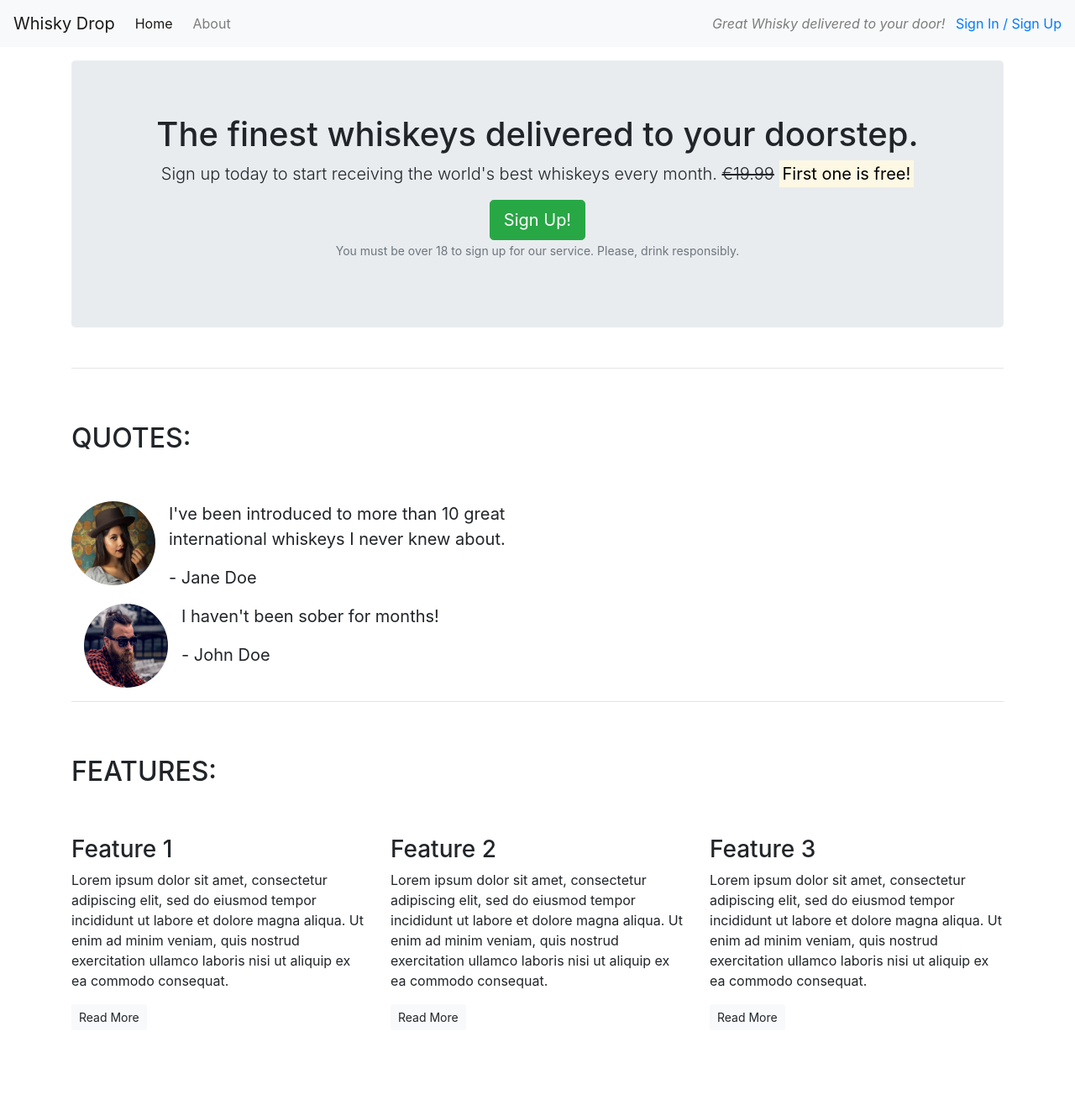
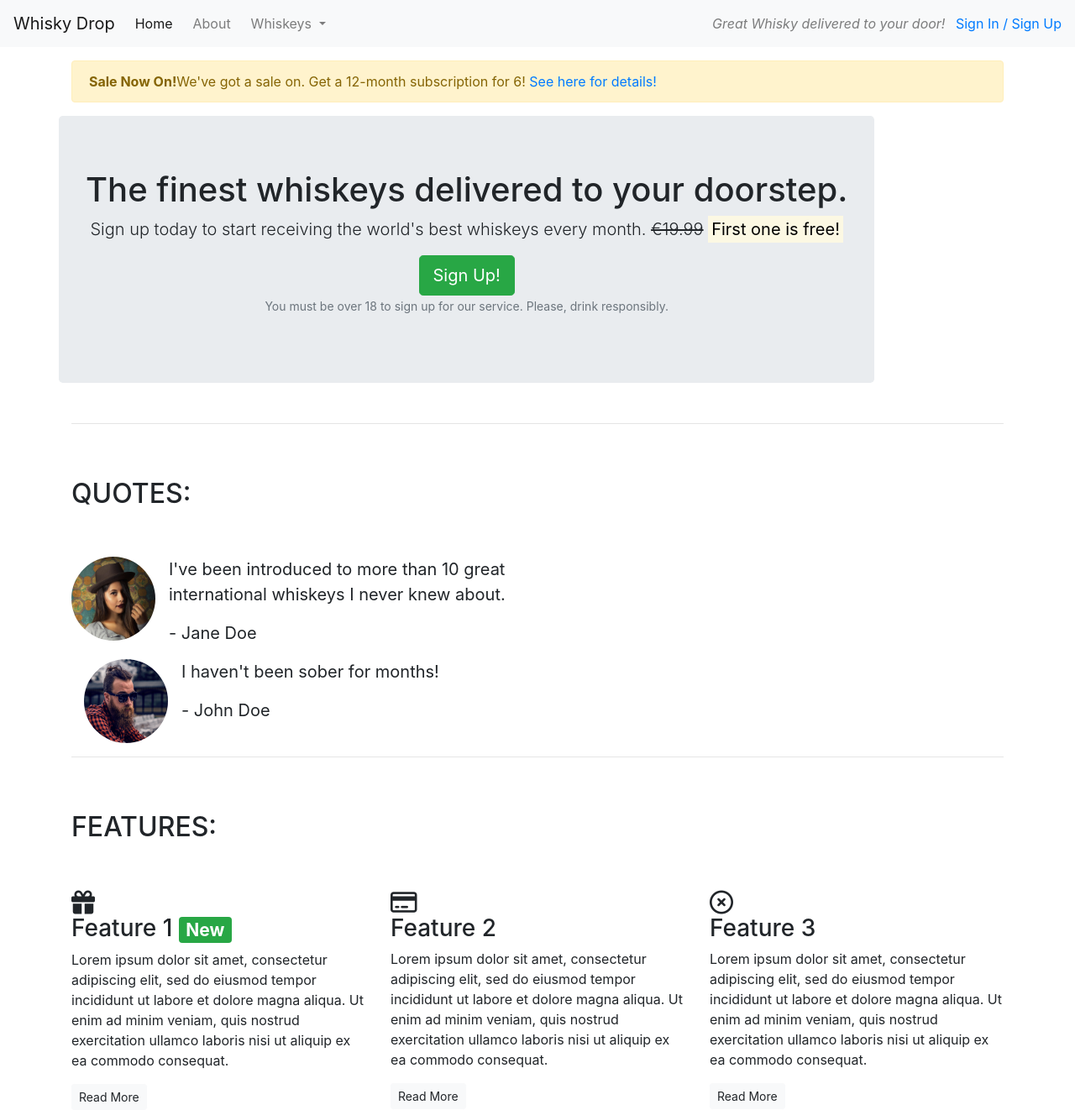
Before and after one commit to DeeMcCart/Bootstrap_test, a plain HTML site: page index.html in a window 1280 px wide. Shown: the whole page at 84% size. Before the commit the page ends 1227 px from the top, so only its background shows below. Drawn offline with nearby package versions, Linux system fonts and the light colour scheme.

Commit message:
Apply certain css styling

```diff
--- a/index.html
+++ b/index.html
@@ -8,6 +8,7 @@
     <!-- Bootstrap CSS -->
     <link rel="stylesheet" href="https://cdn.jsdelivr.net/npm/bootstrap@4.6.2/dist/css/bootstrap.min.css"
         integrity="sha384-xOolHFLEh07PJGoPkLv1IbcEPTNtaed2xpHsD9ESMhqIYd0nLMwNLD69Npy4HI+N" crossorigin="anonymous">
+    <script src="https://kit.fontawesome.com/a5acd5b07c.js" crossorigin="anonymous"></script>
 
 
 </head>
@@ -15,20 +16,45 @@
 <body>
     <nav class="navbar navbar-light bg-light navbar-expand-sm">
         <a href="/" class="navbar-brand">Whisky Drop</a>
+        <button class="navbar-toggler ml-auto" type="button" data-toggle="collapse" data-target="#navbarNavDropdown"
+            aria-controls="navbarNavDropdown" aria-expanded="false" aria-label="Toggle navigation">
+            <span class="navbar-toggler-icon"></span></button>
+
+        <div class="collapse navbar-collapse" id="navbarNavDropdown">
             <ul class="navbar-nav mr-auto">
                 <li class="active nav-item mr-2"><a class="nav-link" href="/">Home</a></li>
                 <li class="nav-item mr-2"><a class="nav-link" href="/about">About</a></li>
                 <li class="nav-item mr-2 d-block d-sm-none"><a class="nav-link" href="/login">Sign In / Sign Up</a></li>
+                <li class="nav-item dropdown">
+                    <a class="nav-link dropdown-toggle" href="#" id="navbarDropdownMenuLink" role="button" data-toggle="dropdown" aria-haspopup="true" aria-expanded="false">
+          Whiskeys
+        </a>
+                    <div class="dropdown-menu" aria-labelledby="navbarDropdownMenuLink">
+                        <a class="dropdown-item" href="#">Irish</a>
+                        <a class="dropdown-item" href="#">Scotch</a>
+                        <a class="dropdown-item" href="#">Japanese</a>
+                        <a class="dropdown-item" href="#">American</a>
+                    </div>
+                </li>
+
             </ul>
+        </div>
         <div class="d-none d-md-block">
             <p class="navbar-text my-auto mr-2"><i>Great Whisky delivered to your door!</i></p>
             <a href="/login">Sign In / Sign Up</a>
         </div>
     </nav>
     <article class="container mt-3">
+        <div class="row d-none d-sm-block">
+            <div class="col-12">
+                <div class="alert alert-warning">
+                    <strong>Sale Now On!</strong>We've got a sale on. Get a 12-month subscription for 6!
+                    <a href="">See here for details!</a>
+                </div>
+            </div>
+        </div>
         <!-- Callout -->
         <div class="row">
-            <div class="col-12">
             <section class="callout jumbotron text-center">
                 <h1>The finest whiskeys delivered to your doorstep.</h1>
                 <p class="lead">Sign up today to start receiving the world's best whiskeys every month.
@@ -98,7 +124,8 @@
             <div class="row">
                 <div class="col-12 col-md-6 col-lg-4">
                     <div class="feature">
-                        <h3>Feature 1</h3>
+                        <h3><i class="fa-solid fa-gift d-none d-sm-block"></i> Feature 1 <span
+                                class="badge badge-success">New</span></h3>
                         <p>Lorem ipsum dolor sit amet, consectetur adipiscing elit, sed do eiusmod tempor incididunt ut
                             labore et dolore magna aliqua. Ut enim ad minim veniam, quis nostrud exercitation ullamco
                             laboris nisi ut aliquip ex ea commodo consequat.</p>
@@ -107,7 +134,7 @@
                 </div>
                 <div class="col-12 col-md-6 col-lg-4">
                     <div class="feature">
-                        <h3>Feature 2</h3>
+                        <h3><i class="fa-regular fa-credit-card d-none d-sm-block"></i> Feature 2</h3>
                         <p>Lorem ipsum dolor sit amet, consectetur adipiscing elit, sed do eiusmod tempor incididunt ut
                             labore et dolore magna aliqua. Ut enim ad minim veniam, quis nostrud exercitation ullamco
                             laboris nisi ut aliquip ex ea commodo consequat.</p>
@@ -116,7 +143,7 @@
                 </div>
                 <div class="col-12 d-md-none d-lg-block col-lg-4">
                     <div class="feature">
-                        <h3>Feature 3</h3>
+                        <h3><i class="fa-regular fa-circle-xmark d-none d-sm-block"></i>Feature 3</h3>
                         <p>Lorem ipsum dolor sit amet, consectetur adipiscing elit, sed do eiusmod tempor incididunt ut
                             labore et dolore magna aliqua. Ut enim ad minim veniam, quis nostrud exercitation ullamco
                             laboris nisi ut aliquip ex ea commodo consequat.</p>
```
Lines whose indentation alone changed are shown as unchanged.
